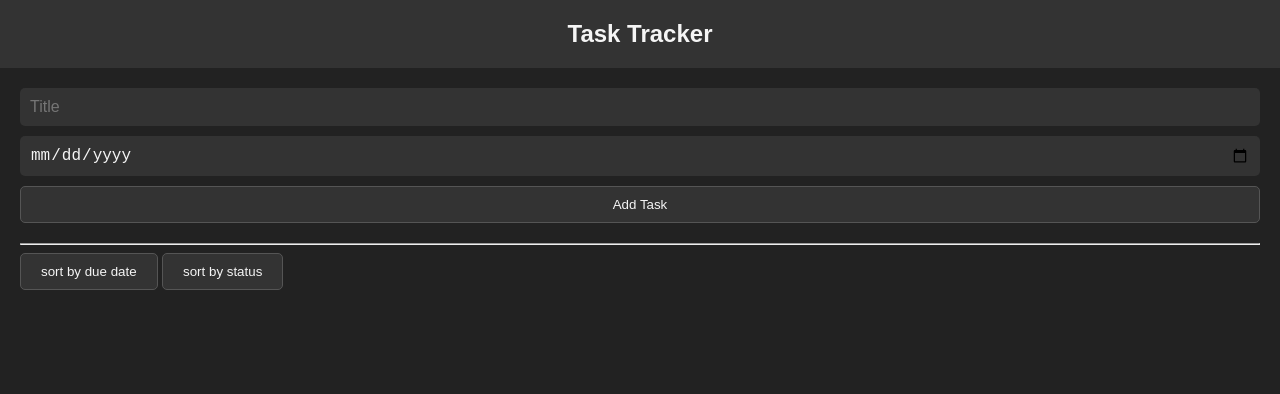
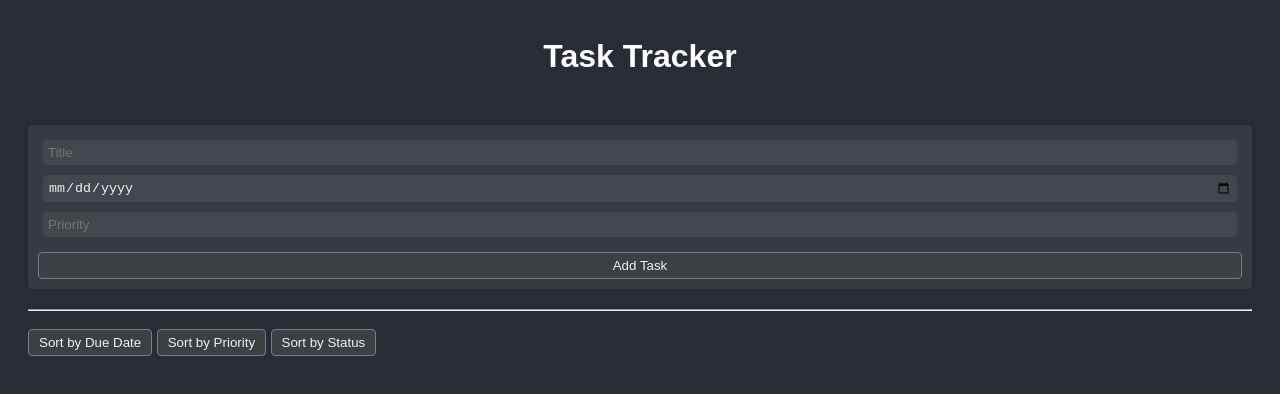
Before and after one commit to ElghaziBrahim/Task-App-Js, a plain HTML site: page index.html in a window 1280 px wide. Drawn offline with Linux system fonts and the light colour scheme.

Commit message:
Feature: Implement sorting by Priority Fonctionality

```diff
--- a/index.css
+++ b/index.css
@@ -1,87 +1,81 @@
-/* Global styles */
 body {
-  font-family: Arial, sans-serif;
-  margin: 0;
-  background-color: #222;
-  color: #f5f5f5;
+  background-color: #282c34;
+  color: #f0f0f0;
+  font-family: sans-serif;
 }
 
-/* Header */
 header {
-  background-color: #333;
-  color: #f5f5f5;
+  text-align: center;
   padding: 20px;
-  text-align: center;
 }
 
 h1 {
-  font-size: 24px;
-  margin: 0;
+  color: #ffffff;
+  font-size: 2em;
+  margin: 10px 0;
 }
 
-/* Main content */
 main {
   padding: 20px;
 }
 
-/* Forms */
-form {
-  margin-bottom: 20px;
+.task-form,
+.task-edit-form {
   display: flex;
   flex-direction: column;
-  gap: 10px;
+  margin-bottom: 20px;
+  border-radius: 4px;
+  background-color: #373b41;
+  padding: 10px;
+  box-shadow: 0 0 5px rgba(0, 0, 0, 0.2);
 }
 
-input[type="text"],
-input[type="date"],
+input,
 select {
-  padding: 10px;
+  padding: 5px;
+  margin: 5px;
   border: none;
-  background-color: #333;
-  color: #f5f5f5;
-  font-size: 16px;
-  border-radius: 5px;
+  border-radius: 4px;
+  background-color: #43474d;
+  color: #f0f0f0;
 }
 
-label {
-  margin-bottom: 5px;
-  font-weight: bold;
+input:focus,
+select:focus {
+  outline: none;
+  border: 1px solid #737d89;
 }
 
 button {
-  padding: 10px 20px;
-  background-color: #333;
-  color: #f5f5f5;
-  border: 1px solid #555;
+  padding: 5px 10px;
+  border: 1px solid #737d89;
+  border-radius: 4px;
+  background-color: #3c4043;
+  color: #f0f0f0;
   cursor: pointer;
-  border-radius: 5px;
+  margin-top: 10px;
 }
 
-/* Tasks */
 .tasks {
   display: flex;
   flex-direction: column;
-  gap: 10px;
+  padding: 10px;
 }
 
 .task {
+  border-radius: 4px;
   padding: 10px;
-  border: 1px solid #555;
-  border-radius: 5px;
-  box-shadow: 0px 0px 5px #333;
-  background-color: #333;
-  color: #f5f5f5;
+  margin-bottom: 10px;
+  background-color: #373b41;
+  box-shadow: inset 0 0 5px rgba(0, 0, 0, 0.2);
 }
 
-.task > * {
-  margin-bottom: 5px;
+h2,
+h4 {
+  margin: 5px 0;
+  color: #f0f0f0;
 }
 
 .editButton {
-  padding: 5px 10px;
-  border: none;
-  background-color: #444;
-  color: #f5f5f5;
-  border-radius: 5px;
-  cursor: pointer;
+  margin-top: 10px;
 }
--- a/index.html
+++ b/index.html
@@ -1,10 +1,11 @@
+<!-- index.html -->
 <!DOCTYPE html>
 <html lang="en">
 
 <head>
     <meta charset="UTF-8">
     <meta name="viewport" content="width=device-width, initial-scale=1.0">
-    <title>Document</title>
+    <title>Task Tracker</title>
     <link rel="stylesheet" href="index.css">
 </head>
 
@@ -17,13 +18,14 @@
         <form class="task-form">
             <input type="text" name="title" id="title" placeholder="Title">
             <input type="date" name="dueDate" id="duedate" placeholder="Due Date">
+            <input type="number" name="priority" id="priority" placeholder="Priority">
             <button type="submit" id="submit-button">Add Task</button>
         </form>
         <form class="task-edit-form">
             <input type="text" name="title" id="title" class="titleEdit" placeholder="Title">
             <input type="date" name="dueDate" id="duedate" class="dueDateEdit" placeholder="Due Date">
+            <input type="number" name="priority" id="priority" class="priorityEdit" placeholder="Priority">
             <label for="status">Status:</label>
-
             <select name="status" id="status">
                 <option value="incomplete">incomplete</option>
                 <option value="completed">completed</option>
@@ -31,23 +33,17 @@
             <button type="submit" id="submit-button-">save</button>
         </form>
         <hr>
-        <button class="sortbyDueDate" onclick="sortbyDueDate()">sort by due date</button>
-        <button class="sortbyStatus" onclick="sortbyStatus()">sort by status</button>
+        <button class="sortbyDueDate" onclick="sortbyDueDate()">Sort by Due Date</button>
+        <button class="sortbyPriority" onclick="sortbyPriority()">Sort by Priority</button>
+        <button class="sortbyStatus" onclick="sortbyStatus()">Sort by Status</button>
 
         <h4></h4>
         <div class="tasks">
-            <div class="task">
-                <h2 class="title">Title : </h2>
-                <h4 class="duedate">Due Date : 2023-10-29</h4>
-                <h4 class="status">Status : incomplete</h4>
-                <button class="editButton" onclick="deleteTask(10)">Delete</button>
-                <button class="editButton" onclick="editTask(10)">Edit</button>
-            </div>
+            <!-- Task elements will be dynamically added here -->
         </div>
     </main>
 
     <script src="index.js"></script>
-
 </body>
 
 </html>
--- a/index.js
+++ b/index.js
@@ -1,3 +1,4 @@
+// index.js
 // Global variables
 var tasks_table = JSON.parse(localStorage.getItem('tasks')) || [];
 var id = JSON.parse(localStorage.getItem('id')) || 0;
@@ -10,8 +11,10 @@ const taskEditForm = document.querySelector(".task-edit-form");
 const tasks = document.querySelector(".tasks");
 const titleInput = document.getElementById('title');
 const dueDateInput = document.getElementById('duedate');
+const priorityInput = document.getElementById('priority');
 const titleEdit = document.querySelector('.titleEdit');
 const dueDateEdit = document.querySelector('.dueDateEdit');
+const priorityEdit = document.querySelector('.priorityEdit');
 const statusEdit = document.querySelector('#status');
 
 // Event listeners
@@ -36,6 +39,7 @@ function createTaskElement(task) {
     newTask.innerHTML = `
         <h2 class="title">Title : ${task.title} </h2>
         <h4 class="duedate">Due Date : ${task.dueDate}</h4>
+        <h4 class="priority">Priority : ${task.priority}</h4>
         <h4 class="status">Status : ${task.status}</h4>
         <button class="editButton" onclick="deleteTask(${task.id})">Delete</button>
         <button class="editButton" onclick="editTask(${task.id})">Edit</button>`;
@@ -48,6 +52,7 @@ function editTask(id) {
 
     dueDateEdit.value = taskNow[0].dueDate;
     titleEdit.value = taskNow[0].title;
+    priorityEdit.value = taskNow[0].priority;
     const index = tasks_table.findIndex(t => t.id === buttonId);
     edit_id = buttonId;
     if (index !== -1) {
@@ -73,12 +78,14 @@ function handleTaskFormSubmit(e) {
         id: ++id,
         title: titleInput.value,
         dueDate: dueDateInput.value,
+        priority: parseInt(priorityInput.value) || 1,
         status: 'incomplete'
     };
     tasks_table.push(newTaskForm);
     renderTasks();
     titleInput.value = "";
     dueDateInput.value = "";
+    priorityInput.value = "";
 }
 
 function handleTaskEditFormSubmit(e) {
@@ -87,6 +94,7 @@ function handleTaskEditFormSubmit(e) {
         id: edit_id,
         title: titleEdit.value,
         dueDate: dueDateEdit.value,
+        priority: parseInt(priorityEdit.value) || 1,
         status: statusEdit.value
     };
     tasks_table.push(newTaskForm);
@@ -101,7 +109,6 @@ function saveToLocalStorage() {
 }
 
 function sortbyDueDate() {
-    console.log("sort called");
     if (sorted) {
         tasks_table.sort((t1, t2) => new Date(t2.dueDate) - new Date(t1.dueDate));
         sorted = false;
@@ -111,17 +118,24 @@ function sortbyDueDate() {
     }
     renderTasks();
 }
+
+function sortbyPriority() {
+    tasks_table.sort((t1, t2) => t1.priority - t2.priority);
+    renderTasks();
+}
+
 function sortbyStatus() {
-    const elementsToMove = tasks_table.filter((t) => t.status === "incomplete");
-
-    const remainingElements = tasks_table.filter((t) => t.status === "completed");
-
-    const newArray = elementsToMove.concat(remainingElements);
-
-    tasks_table = newArray
-    console.log(tasks_table)
-    renderTasks()
+    tasks_table.sort((t1, t2) => {
+        if (t1.status === 'incomplete' && t2.status === 'completed') {
+            return -1;
+        } else if (t1.status === 'completed' && t2.status === 'incomplete') {
+            return 1;
+        } else {
+            return 0;
+        }
+    });
+    renderTasks();
 }
 
 // Initial rendering
-renderTasks()
+renderTasks();
```
